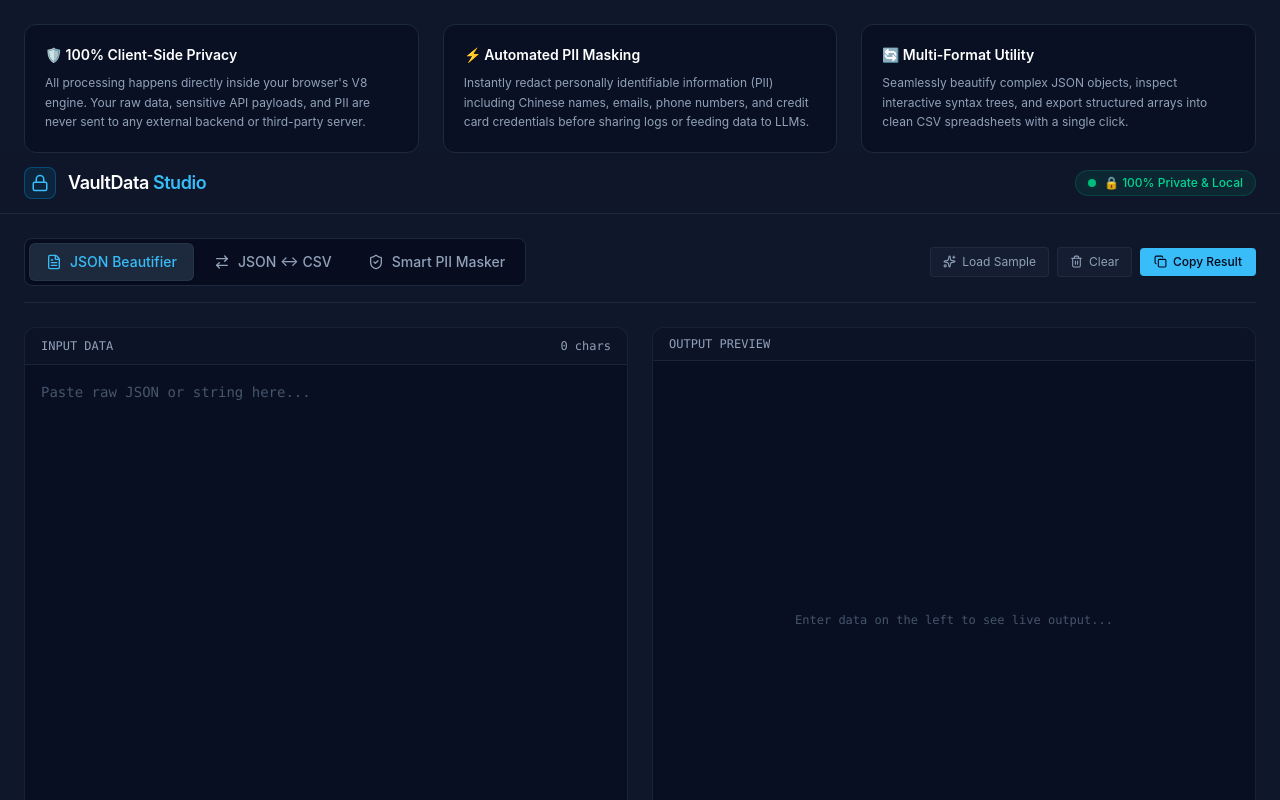
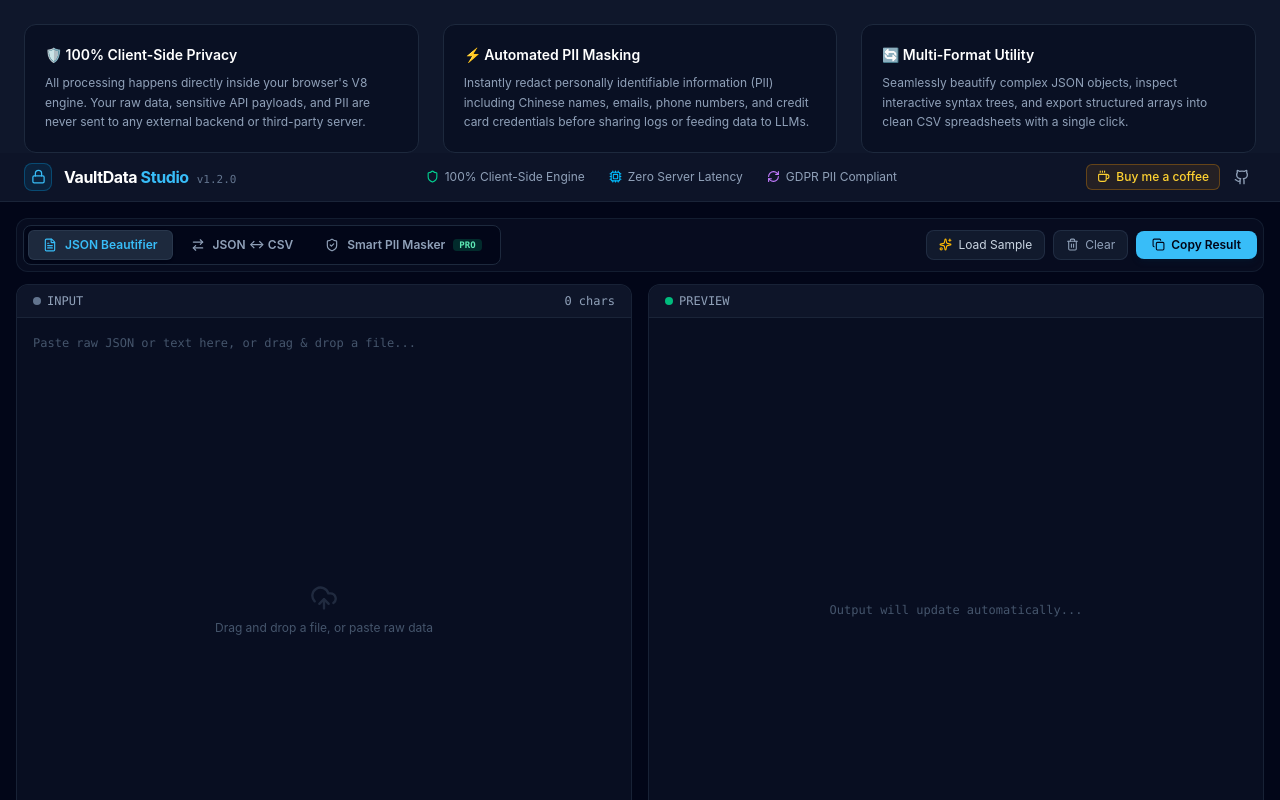
Before and after one commit to guguaguguag/vaultdata-studio, a React (Vite) app: page / in a window 1280 px wide. Shown: the top 800 px of the page. Built offline with nearby package versions, Linux system fonts and the light colour scheme.

Commit message:
更新 App.jsx

```diff
--- a/src/App.jsx
+++ b/src/App.jsx
@@ -1,7 +1,8 @@
 import React, { useState, useMemo } from 'react';
 import {
   Lock, Copy, Trash2, FileText, ArrowRightLeft,
-  ShieldCheck, Check, Sparkles, ChevronDown, ChevronRight, Download
+  ShieldCheck, Check, Sparkles, ChevronDown, ChevronRight,
+  Download, Github, Coffee, UploadCloud, Shield, Cpu, RefreshCw
 } from 'lucide-react';
 
 // --- Sub-component: JSON Tree View ---
@@ -17,7 +18,7 @@
     if (data === null) valueColor = 'text-rose-400';
 
     return (
-      <div className="pl-4 py-0.5 font-mono text-sm leading-relaxed hover:bg-slate-800/40 rounded">
+      <div className="pl-4 py-0.5 font-mono text-xs leading-relaxed hover:bg-slate-800/40 rounded transition-colors">
         {keyName && <span className="text-slate-400">"{keyName}": </span>}
         <span className={valueColor}>
           {typeof data === 'string' ? `"${data}"` : String(data)}
@@ -31,7 +32,7 @@
   const isEmpty = keys.length === 0;
 
   return (
-    <div className="pl-4 py-0.5 font-mono text-sm leading-relaxed">
+    <div className="pl-4 py-0.5 font-mono text-xs leading-relaxed">
       <div
         className="flex items-center gap-1 cursor-pointer select-none text-slate-300 hover:text-white"
         onClick={() => setIsOpen(!isOpen)}
@@ -44,14 +45,14 @@
         {keyName && <span className="text-slate-400">"{keyName}": </span>}
         <span>{isArray ? '[' : '{'}</span>
         {!isOpen && (
-          <span className="text-slate-500 text-xs px-1">
-            ... {keys.length} items ... {isArray ? ']' : '}'}
+          <span className="text-slate-500 text-[10px] px-1 bg-slate-800/60 rounded border border-slate-700/50">
+            {keys.length} {keys.length === 1 ? 'item' : 'items'}
           </span>
         )}
       </div>
 
       {isOpen && !isEmpty && (
-        <div className="border-l border-slate-800 ml-2 pl-1">
+        <div className="border-l border-slate-800/80 ml-2 pl-1">
           {keys.map((k, index) => (
             <JsonTreeNode
               key={k}
@@ -74,13 +75,14 @@
 };
 
 export default function VaultDataStudio() {
-  const [activeTab, setActiveTab] = useState('beautifier'); // 'beautifier' | 'converter' | 'masker'
+  const [activeTab, setActiveTab] = useState('beautifier');
   const [inputData, setInputData] = useState('');
   const [copied, setCopied] = useState(false);
-  const [viewMode, setViewMode] = useState('code'); // 'code' | 'tree'
+  const [viewMode, setViewMode] = useState('code');
   const [errorMsg, setErrorMsg] = useState(null);
+  const [isDragging, setIsDragging] = useState(false);
 
-  // --- Sample JSON Data tailored for US/EU Standard PII ---
+  // --- Sample JSON Data ---
   const sampleJson = JSON.stringify({
     session_id: "sess_99823a41b",
     user_profile: {
@@ -98,7 +100,7 @@
     is_active: true
   }, null, 2);
 
-  // --- Feature 1: JSON Formatting ---
+  // --- Logic Processing ---
   const formattedJson = useMemo(() => {
     if (!inputData.trim()) {
       setErrorMsg(null);
@@ -121,7 +123,6 @@
     return null;
   }, [inputData, formattedJson, activeTab]);
 
-  // --- Feature 2: JSON to CSV Conversion ---
   const csvResult = useMemo(() => {
     if (activeTab !== 'converter' || !inputData.trim()) return '';
     try {
@@ -151,13 +152,11 @@
     }
   }, [inputData, activeTab]);
 
-  // --- Feature 3: Western PII Redaction Logic ---
   const maskedResult = useMemo(() => {
     if (activeTab !== 'masker' || !inputData) return '';
 
     let result = inputData;
 
-    // 1. English Full Names ("full_name", "name", "author" etc. -> "Sarah Connor" -> "S**** C*****")
     result = result.replace(/"(full_name|name|userName|realName|author|owner)"\s*:\s*"([A-Za-z]+(?:\s+[A-Za-z]+)+)"/g, (match, field, name) => {
       const maskedName = name
         .split(' ')
@@ -166,26 +165,18 @@
       return `"${field}": "${maskedName}"`;
     });
 
-    // 2. Email Addresses ("s.connor@cyberdyne.io" -> "s***r@cyberdyne.io")
     const emailRegex = /([a-zA-Z0-9._%+-]+)@([a-zA-Z0-9.-]+\.[a-zA-Z]{2,})/g;
     result = result.replace(emailRegex, (match, p1, p2) => {
       const maskedUser = p1.length > 2 ? p1.slice(0, 1) + '***' + p1.slice(-1) : '***';
       return `${maskedUser}@${p2}`;
     });
 
-    // 3. US Social Security Numbers (SSN: 123-45-6789 -> ***-**-6789)
     const ssnRegex = /\b\d{3}-\d{2}-\d{4}\b/g;
-    result = result.replace(ssnRegex, (match) => {
-      return '***-**-' + match.slice(-4);
-    });
+    result = result.replace(ssnRegex, (match) => '***-**-' + match.slice(-4));
 
-    // 4. Phone Numbers (US/EU Formats: +1 (555) 019-2834 -> +1 (555) ***-2834)
     const phoneRegex = /(\+?\d{1,3}[-.\s]?)?\(?\d{3}\)?[-.\s]?\d{3}[-.\s]?\d{4}/g;
-    result = result.replace(phoneRegex, (match) => {
-      return match.slice(0, -4).replace(/\d/g, '*') + match.slice(-4);
-    });
+    result = result.replace(phoneRegex, (match) => match.slice(0, -4).replace(/\d/g, '*') + match.slice(-4));
 
-    // 5. Credit Cards (PCI-DSS Standard: Keep last 4 digits)
     const creditCardRegex = /\b(?:\d[ -]*?){13,16}\b/g;
     result = result.replace(creditCardRegex, (match) => {
       const clean = match.replace(/\D/g, '');
@@ -193,7 +184,6 @@
       return '**** **** **** ' + clean.slice(-4);
     });
 
-    // 6. IP Addresses (192.168.1.105 -> 192.168.x.x)
     const ipRegex = /\b(?:\d{1,3}\.){3}\d{1,3}\b/g;
     result = result.replace(ipRegex, (match) => {
       const parts = match.split('.');
@@ -217,99 +207,125 @@
     }
   };
 
-  const handleClear = () => {
-    setInputData('');
-    setErrorMsg(null);
-  };
-
-  const handleDownloadCsv = () => {
-    if (!csvResult) return;
-    const blob = new Blob([csvResult], { type: 'text/csv;charset=utf-8;' });
-    const url = URL.createObjectURL(blob);
-    const link = document.createElement('a');
-    link.href = url;
-    link.setAttribute('download', 'export_data.csv');
-    document.body.appendChild(link);
-    link.click();
-    document.body.removeChild(link);
+  const handleDrop = (e) => {
+    e.preventDefault();
+    setIsDragging(false);
+    const file = e.dataTransfer.files[0];
+    if (file) {
+      const reader = new FileReader();
+      reader.onload = (event) => setInputData(event.target.result);
+      reader.readAsText(file);
+    }
   };
 
   return (
-    <div className="min-h-screen bg-slate-900 text-slate-100 font-sans antialiased flex flex-col">
-      {/* Header */}
-      <header className="border-b border-slate-800 bg-slate-900/80 backdrop-blur sticky top-0 z-50 px-6 py-3.5 flex items-center justify-between">
+    <div className="h-screen bg-slate-950 text-slate-100 font-sans antialiased flex flex-col overflow-hidden">
+
+      {/* 1. Header (与支持/Star组件整合) */}
+      <header className="border-b border-slate-800/80 bg-slate-900/90 backdrop-blur px-6 py-2.5 flex items-center justify-between shrink-0 z-50">
         <div className="flex items-center gap-3">
-          <div className="h-8 w-8 rounded-lg bg-sky-500/10 border border-sky-500/30 flex items-center justify-center text-[#38bdf8]">
-            <Lock size={18} />
+          <div className="h-7 w-7 rounded-lg bg-sky-500/10 border border-sky-500/30 flex items-center justify-center text-[#38bdf8]">
+            <Lock size={15} />
           </div>
-          <span className="font-semibold text-lg tracking-tight text-white">
-            VaultData <span className="text-[#38bdf8]">Studio</span>
-          </span>
+          <div className="flex items-baseline gap-2">
+            <span className="font-bold text-base tracking-tight text-white">
+              VaultData <span className="text-[#38bdf8]">Studio</span>
+            </span>
+            <span className="hidden sm:inline-block text-[11px] text-slate-500 font-mono">v1.2.0</span>
+          </div>
         </div>
 
-        <div className="flex items-center gap-2 bg-emerald-500/10 border border-emerald-500/20 text-emerald-400 px-3 py-1 rounded-full text-xs font-medium">
-          <span className="relative flex h-2 w-2">
-            <span className="animate-ping absolute inline-flex h-full w-full rounded-full bg-emerald-400 opacity-75"></span>
-            <span className="relative inline-flex rounded-full h-2 w-2 bg-emerald-500"></span>
-          </span>
-          🔒 100% Private & Local
+        {/* 顶部中央卖点微提示 */}
+        <div className="hidden lg:flex items-center gap-6 text-xs text-slate-400">
+          <span className="flex items-center gap-1.5"><Shield size={13} className="text-emerald-400" /> 100% Client-Side Engine</span>
+          <span className="flex items-center gap-1.5"><Cpu size={13} className="text-sky-400" /> Zero Server Latency</span>
+          <span className="flex items-center gap-1.5"><RefreshCw size={13} className="text-purple-400" /> GDPR PII Compliant</span>
+        </div>
+
+        {/* 右侧外链/变现组合 */}
+        <div className="flex items-center gap-2">
+          <a
+            href="https://buymeacoffee.com"
+            target="_blank"
+            rel="noreferrer"
+            className="flex items-center gap-1.5 text-xs text-amber-300 bg-amber-500/10 hover:bg-amber-500/20 border border-amber-500/30 px-2.5 py-1 rounded-md transition font-medium"
+          >
+            <Coffee size={13} />
+            <span className="hidden sm:inline">Buy me a coffee</span>
+          </a>
+          <a
+            href="https://github.com"
+            target="_blank"
+            rel="noreferrer"
+            className="p-1.5 text-slate-400 hover:text-white rounded-md hover:bg-slate-800 transition"
+            title="View Source on GitHub"
+          >
+            <Github size={16} />
+          </a>
         </div>
       </header>
 
-      {/* Main Container */}
-      <main className="flex-1 max-w-7xl w-full mx-auto p-6 flex flex-col gap-6">
+      {/* 2. Main Workspace Container */}
+      <main className="flex-1 p-4 flex flex-col gap-3 min-h-0 max-w-[1800px] w-full mx-auto">
 
         {/* Navigation & Action Bar */}
-        <div className="flex flex-col sm:flex-row items-start sm:items-center justify-between gap-4 border-b border-slate-800 pb-4">
-          <div className="flex items-center gap-1 bg-slate-950/60 p-1 rounded-lg border border-slate-800">
+        <div className="flex flex-wrap items-center justify-between gap-3 shrink-0 bg-slate-900/40 p-1.5 rounded-xl border border-slate-800/60">
+
+          {/* Mode Selector Tabs */}
+          <div className="flex items-center gap-1 bg-slate-950 p-1 rounded-lg border border-slate-800">
             <button
               onClick={() => setActiveTab('beautifier')}
-              className={`flex items-center gap-2 px-4 py-2 rounded-md text-sm font-medium transition-all ${
+              className={`flex items-center gap-2 px-3.5 py-1.5 rounded-md text-xs font-semibold transition-all ${
                 activeTab === 'beautifier'
-                  ? 'bg-slate-800 text-[#38bdf8] shadow-sm border border-slate-700/50'
+                  ? 'bg-slate-800 text-[#38bdf8] shadow-sm border border-slate-700/60'
                   : 'text-slate-400 hover:text-slate-200'
               }`}
             >
-              <FileText size={16} /> JSON Beautifier
+              <FileText size={14} /> JSON Beautifier
             </button>
             <button
               onClick={() => setActiveTab('converter')}
-              className={`flex items-center gap-2 px-4 py-2 rounded-md text-sm font-medium transition-all ${
+              className={`flex items-center gap-2 px-3.5 py-1.5 rounded-md text-xs font-semibold transition-all ${
                 activeTab === 'converter'
-                  ? 'bg-slate-800 text-[#38bdf8] shadow-sm border border-slate-700/50'
+                  ? 'bg-slate-800 text-[#38bdf8] shadow-sm border border-slate-700/60'
                   : 'text-slate-400 hover:text-slate-200'
               }`}
             >
-              <ArrowRightLeft size={16} /> JSON ↔ CSV
+              <ArrowRightLeft size={14} /> JSON ↔ CSV
             </button>
             <button
               onClick={() => setActiveTab('masker')}
-              className={`flex items-center gap-2 px-4 py-2 rounded-md text-sm font-medium transition-all ${
+              className={`flex items-center gap-2 px-3.5 py-1.5 rounded-md text-xs font-semibold transition-all ${
                 activeTab === 'masker'
-                  ? 'bg-slate-800 text-[#38bdf8] shadow-sm border border-slate-700/50'
+                  ? 'bg-slate-800 text-emerald-400 shadow-sm border border-slate-700/60'
                   : 'text-slate-400 hover:text-slate-200'
               }`}
             >
-              <ShieldCheck size={16} /> Smart PII Masker
+              <ShieldCheck size={14} />
+              <span>Smart PII Masker</span>
+              <span className="text-[9px] bg-emerald-500/20 text-emerald-300 px-1.5 py-0.2 rounded font-mono">PRO</span>
             </button>
           </div>
 
-          <div className="flex items-center gap-2 w-full sm:w-auto justify-end">
+          {/* Action Tools */}
+          <div className="flex items-center gap-2">
             <button
               onClick={() => setInputData(sampleJson)}
-              className="flex items-center gap-1.5 text-xs text-slate-400 hover:text-[#38bdf8] px-3 py-1.5 rounded bg-slate-800/40 hover:bg-slate-800 border border-slate-700/40 transition"
+              className="flex items-center gap-1.5 text-xs text-slate-300 hover:text-[#38bdf8] px-3 py-1.5 rounded-lg bg-slate-800/50 hover:bg-slate-800 border border-slate-700/50 transition"
             >
-              <Sparkles size={13} /> Load Sample
+              <Sparkles size={13} className="text-amber-400" />
+              <span>Load Sample</span>
             </button>
             <button
-              onClick={handleClear}
-              className="flex items-center gap-1.5 text-xs text-slate-400 hover:text-rose-400 px-3 py-1.5 rounded bg-slate-800/40 hover:bg-slate-800 border border-slate-700/40 transition"
+              onClick={() => { setInputData(''); setErrorMsg(null); }}
+              className="flex items-center gap-1.5 text-xs text-slate-400 hover:text-rose-400 px-3 py-1.5 rounded-lg bg-slate-800/50 hover:bg-slate-800 border border-slate-700/50 transition"
             >
-              <Trash2 size={13} /> Clear
+              <Trash2 size={13} />
+              <span>Clear</span>
             </button>
             <button
               onClick={handleCopy}
-              className="flex items-center gap-1.5 text-xs font-medium bg-[#38bdf8] hover:bg-sky-400 text-slate-950 px-3.5 py-1.5 rounded transition shadow-sm"
+              className="flex items-center gap-1.5 text-xs font-semibold bg-[#38bdf8] hover:bg-sky-400 text-slate-950 px-4 py-1.5 rounded-lg transition shadow-md shadow-sky-950/20"
             >
               {copied ? <Check size={13} /> : <Copy size={13} />}
               {copied ? 'Copied!' : 'Copy Result'}
@@ -317,39 +333,59 @@
           </div>
         </div>
 
-        {/* Workspace Panels */}
-        <div className="grid grid-cols-1 lg:grid-cols-2 gap-6 flex-1 min-h-[500px]">
+        {/* Input/Output Split Workspace */}
+        <div className="grid grid-cols-1 lg:grid-cols-2 gap-4 flex-1 min-h-0">
 
-          {/* Input Panel */}
-          <div className="flex flex-col bg-slate-950/40 rounded-xl border border-slate-800/80 overflow-hidden">
-            <div className="bg-slate-900/60 px-4 py-2.5 border-b border-slate-800/80 flex items-center justify-between text-xs font-mono text-slate-400">
-              <span>INPUT DATA</span>
-              <span>{inputData.length} chars</span>
+          {/* Left: Input Editor */}
+          <div
+            onDragOver={(e) => { e.preventDefault(); setIsDragging(true); }}
+            onDragLeave={() => setIsDragging(false)}
+            onDrop={handleDrop}
+            className={`flex flex-col bg-slate-900/50 rounded-xl border transition-all overflow-hidden ${
+              isDragging ? 'border-sky-400 bg-sky-950/20 ring-2 ring-sky-400/20' : 'border-slate-800/80 focus-within:border-slate-700'
+            }`}
+          >
+            <div className="bg-slate-900/80 px-4 py-2 border-b border-slate-800/80 flex items-center justify-between text-xs font-mono text-slate-400 shrink-0">
+              <span className="flex items-center gap-1.5">
+                <span className="h-2 w-2 rounded-full bg-slate-500"></span> INPUT
+              </span>
+              <span>{inputData.length.toLocaleString()} chars</span>
             </div>
-            <textarea
-              value={inputData}
-              onChange={(e) => setInputData(e.target.value)}
-              placeholder="Paste raw JSON or string here..."
-              className="flex-1 w-full bg-transparent p-4 font-mono text-sm text-slate-200 placeholder-slate-600 focus:outline-none resize-none leading-relaxed"
-            />
+
+            <div className="relative flex-1 min-h-0">
+              <textarea
+                value={inputData}
+                onChange={(e) => setInputData(e.target.value)}
+                placeholder="Paste raw JSON or text here, or drag & drop a file..."
+                className="w-full h-full bg-transparent p-4 font-mono text-xs text-slate-200 placeholder-slate-600 focus:outline-none resize-none leading-relaxed"
+              />
+              {!inputData && (
+                <div className="absolute inset-0 pointer-events-none flex flex-col items-center justify-center text-slate-600 gap-2">
+                  <UploadCloud size={28} className="opacity-40" />
+                  <span className="text-xs">Drag and drop a file, or paste raw data</span>
+                </div>
+              )}
+            </div>
           </div>
 
-          {/* Output Panel */}
-          <div className="flex flex-col bg-slate-950/40 rounded-xl border border-slate-800/80 overflow-hidden">
-            <div className="bg-slate-900/60 px-4 py-2 border-b border-slate-800/80 flex items-center justify-between text-xs font-mono text-slate-400">
-              <span>OUTPUT PREVIEW</span>
+          {/* Right: Output Preview */}
+          <div className="flex flex-col bg-slate-900/50 rounded-xl border border-slate-800/80 overflow-hidden">
+            <div className="bg-slate-900/80 px-4 py-2 border-b border-slate-800/80 flex items-center justify-between text-xs font-mono text-slate-400 shrink-0">
+              <span className="flex items-center gap-1.5">
+                <span className="h-2 w-2 rounded-full bg-emerald-500"></span> PREVIEW
+              </span>
 
               {activeTab === 'beautifier' && formattedJson && (
-                <div className="flex items-center gap-1 bg-slate-900 p-0.5 rounded border border-slate-800">
+                <div className="flex items-center gap-1 bg-slate-950 p-0.5 rounded border border-slate-800">
                   <button
                     onClick={() => setViewMode('code')}
-                    className={`px-2 py-0.5 rounded ${viewMode === 'code' ? 'bg-slate-800 text-sky-400' : 'text-slate-500'}`}
+                    className={`px-2 py-0.5 rounded text-[11px] ${viewMode === 'code' ? 'bg-slate-800 text-sky-400 font-medium' : 'text-slate-500'}`}
                   >
                     Code
                   </button>
                   <button
                     onClick={() => setViewMode('tree')}
-                    className={`px-2 py-0.5 rounded ${viewMode === 'tree' ? 'bg-slate-800 text-sky-400' : 'text-slate-500'}`}
+                    className={`px-2 py-0.5 rounded text-[11px] ${viewMode === 'tree' ? 'bg-slate-800 text-sky-400 font-medium' : 'text-slate-500'}`}
                   >
                     Tree
                   </button>
@@ -358,24 +394,33 @@
 
               {activeTab === 'converter' && csvResult && (
                 <button
-                  onClick={handleDownloadCsv}
-                  className="flex items-center gap-1 text-sky-400 hover:underline"
+                  onClick={() => {
+                    const blob = new Blob([csvResult], { type: 'text/csv;charset=utf-8;' });
+                    const url = URL.createObjectURL(blob);
+                    const link = document.createElement('a');
+                    link.href = url;
+                    link.setAttribute('download', 'export_data.csv');
+                    document.body.appendChild(link);
+                    link.click();
+                    document.body.removeChild(link);
+                  }}
+                  className="flex items-center gap-1 text-sky-400 hover:text-sky-300 text-xs transition"
                 >
                   <Download size={12} /> Download .CSV
                 </button>
               )}
             </div>
 
-            <div className="flex-1 p-4 overflow-auto font-mono text-sm">
+            <div className="flex-1 p-4 overflow-auto font-mono text-xs min-h-0">
               {errorMsg && (
-                <div className="text-rose-400 bg-rose-500/10 border border-rose-500/20 p-3 rounded text-xs">
-                  ⚠️ Error: {errorMsg}
+                <div className="text-rose-400 bg-rose-500/10 border border-rose-500/20 p-3 rounded-lg text-xs flex items-center gap-2">
+                  <span>⚠️ Syntax Error:</span> {errorMsg}
                 </div>
               )}
 
               {!errorMsg && !inputData && (
                 <div className="h-full flex items-center justify-center text-slate-600 text-xs">
-                  Enter data on the left to see live output...
+                  Output will update automatically...
                 </div>
               )}
 
@@ -399,8 +444,11 @@
         </div>
       </main>
 
-      <footer className="border-t border-slate-800/60 py-4 text-center text-xs text-slate-500">
-        VaultData Studio • 100% Client-Side Processing • No Server Requests
+      {/* 3. Bottom Status Bar */}
+      <footer className="border-t border-slate-800/80 bg-slate-900/60 px-6 py-2 text-center text-[11px] text-slate-500 flex items-center justify-between shrink-0 font-mono">
+        <span>VaultData Studio</span>
+        <span>Built for GDPR/CCPA Privacy Compliance</span>
+        <span>Client-Side Local V8 Engine</span>
       </footer>
     </div>
   );
```
